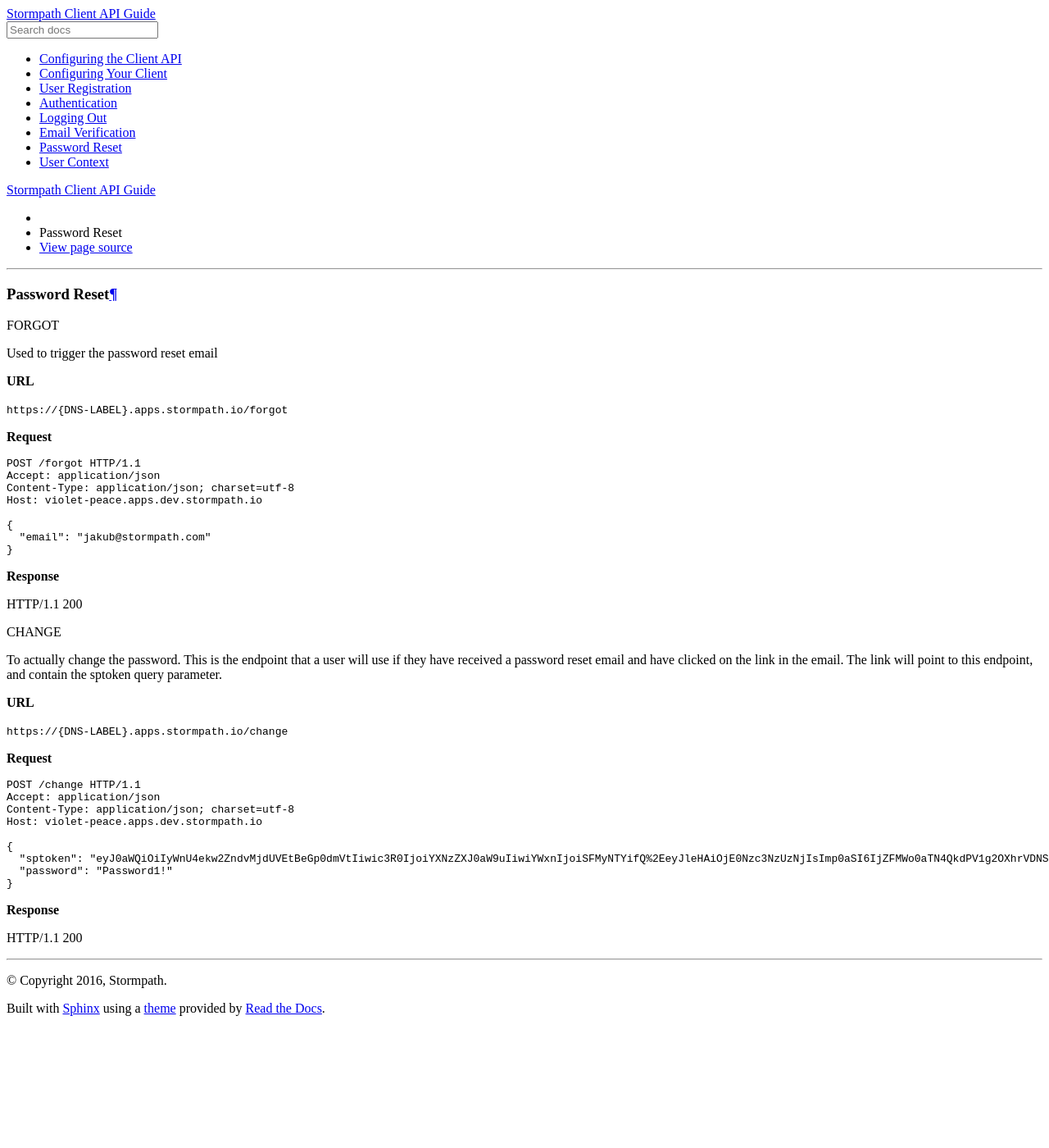
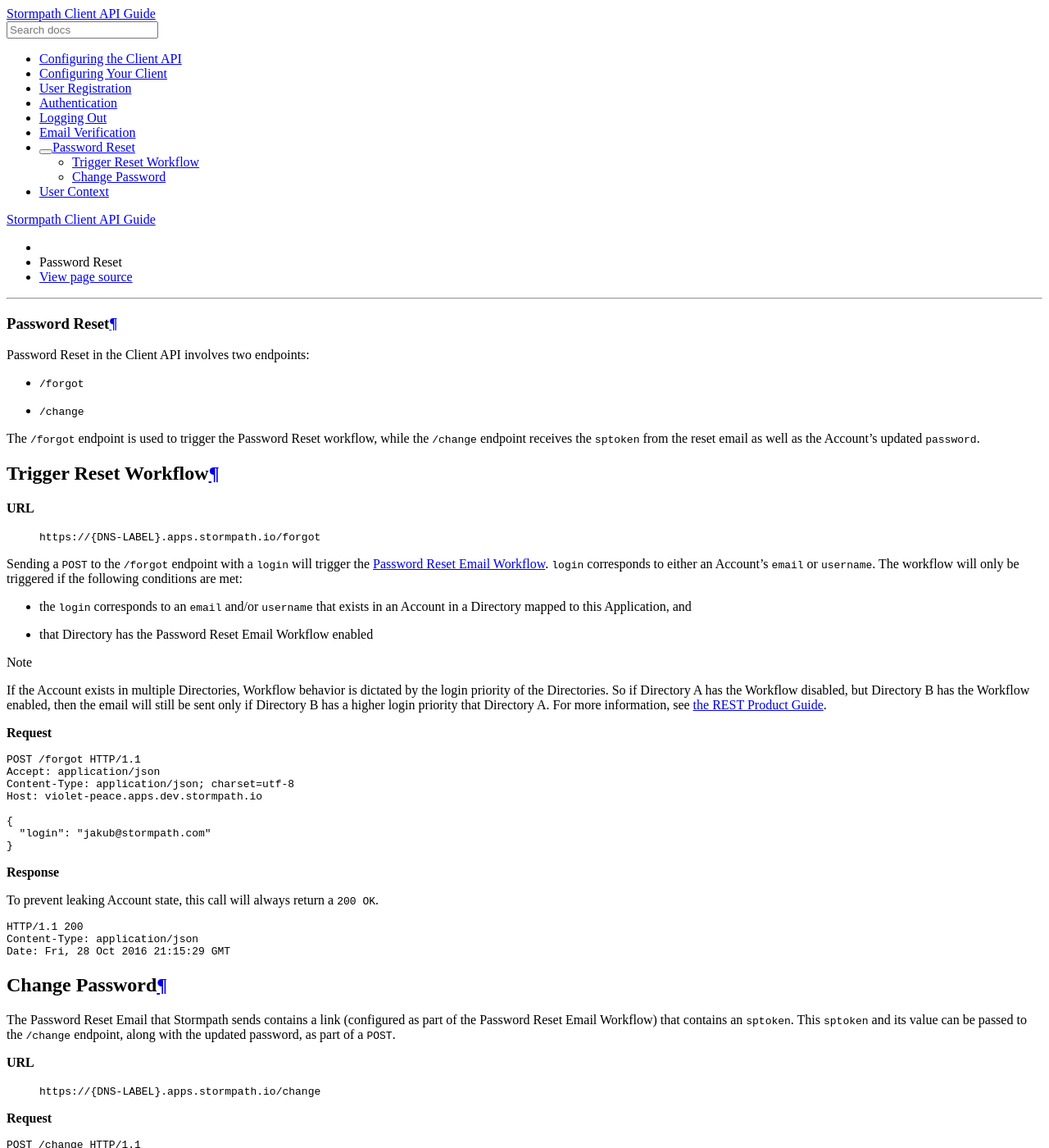
Before and after one commit to mj1618/stormpath-client-api-guide, a Sphinx documentation site: the page built from source/password_reset.rst, in a window 1280 px wide and 1400 px high. Shown: the whole window at 82% size. Built offline with Sphinx 7.4.7 and the Read the Docs theme 2.0.0, drawn with Linux system fonts in a browser that asks for light colours; some of the changed text lies outside the part shown.

Commit message:
And yet more content

```diff
--- a/source/password_reset.rst
+++ b/source/password_reset.rst
@@ -4,13 +4,28 @@
 Password Reset
 **************
 
-FORGOT
+Password Reset in the Client API involves two endpoints:
 
-Used to trigger the password reset email
+- ``/forgot``
+- ``/change``
+
+The ``/forgot`` endpoint is used to trigger the Password Reset workflow, while the ``/change`` endpoint receives the ``sptoken`` from the reset email as well as the Account's updated ``password``.
+
+Trigger Reset Workflow
+======================
 
 **URL**
 
-``https://{DNS-LABEL}.apps.stormpath.io/forgot``
+  ``https://{DNS-LABEL}.apps.stormpath.io/forgot``
+
+Sending a ``POST`` to the ``/forgot`` endpoint with a ``login`` will trigger the `Password Reset Email Workflow <https://docs.stormpath.com/rest/product-guide/latest/accnt_mgmt.html#password-reset-flow>`__. ``login`` corresponds to either an Account's ``email`` or ``username``. The workflow will only be triggered if the following conditions are met:
+
+- the ``login`` corresponds to an ``email`` and/or ``username`` that exists in an Account in a Directory mapped to this Application, and
+- that Directory has the Password Reset Email Workflow enabled
+
+.. note::
+
+  If the Account exists in multiple Directories, Workflow behavior is dictated by the login priority of the Directories. So if Directory A has the Workflow disabled, but Directory B has the Workflow enabled, then the email will still be sent only if Directory B has a higher login priority that Directory A. For more information, see `the REST Product Guide <https://docs.stormpath.com/rest/product-guide/latest/auth_n.html#how-login-attempts-work-in-stormpath>`__.
 
 **Request**
 
@@ -22,20 +37,27 @@
   Host: violet-peace.apps.dev.stormpath.io
 
   {
-    "email": "jakub@stormpath.com"
+    "login": "jakub@stormpath.com"
   }
 
 **Response**
 
-HTTP/1.1 200
+To prevent leaking Account state, this call will always return a ``200 OK``.
 
-CHANGE
+.. code-block:: none
 
-To actually change the password. This is the endpoint that a user will use if they have received a password reset email and have clicked on the link in the email. The link will point to this endpoint, and contain the sptoken query parameter.
+  HTTP/1.1 200
+  Content-Type: application/json
+  Date: Fri, 28 Oct 2016 21:15:29 GMT
+
+Change Password
+===============
+
+The Password Reset Email that Stormpath sends contains a link (configured as part of the Password Reset Email Workflow) that contains an ``sptoken``. This ``sptoken`` and its value can be passed to the ``/change`` endpoint, along with the updated password, as part of a ``POST``.
 
 **URL**
 
-``https://{DNS-LABEL}.apps.stormpath.io/change``
+  ``https://{DNS-LABEL}.apps.stormpath.io/change``
 
 **Request**
 
@@ -53,4 +75,10 @@
 
 **Response**
 
-HTTP/1.1 200
+.. code-block:: none
+
+  HTTP/1.1 200
+  Content-Type: application/json
+  Date: Fri, 28 Oct 2016 21:22:02 GMT
+  Content-Length: 0
+  Connection: Close
--- a/source/user_context.rst
+++ b/source/user_context.rst
@@ -8,9 +8,7 @@
 
 ``https://{DNS-LABEL}.apps.stormpath.io/me``
 
-.. note::
-
-  This call requires authentication.
+An authenticated ``GET`` to the ``/me`` endpoint will return the current session's Account information according to the :ref:`Client API configuration <configuration>`. This is the only endpoint in the Client API that requires a valid session.
 
 **Request**
 
```
Also changed, not shown: source/email_verification.rst (+7 -5 lines), source/registration.rst (+5 -9 lines).
